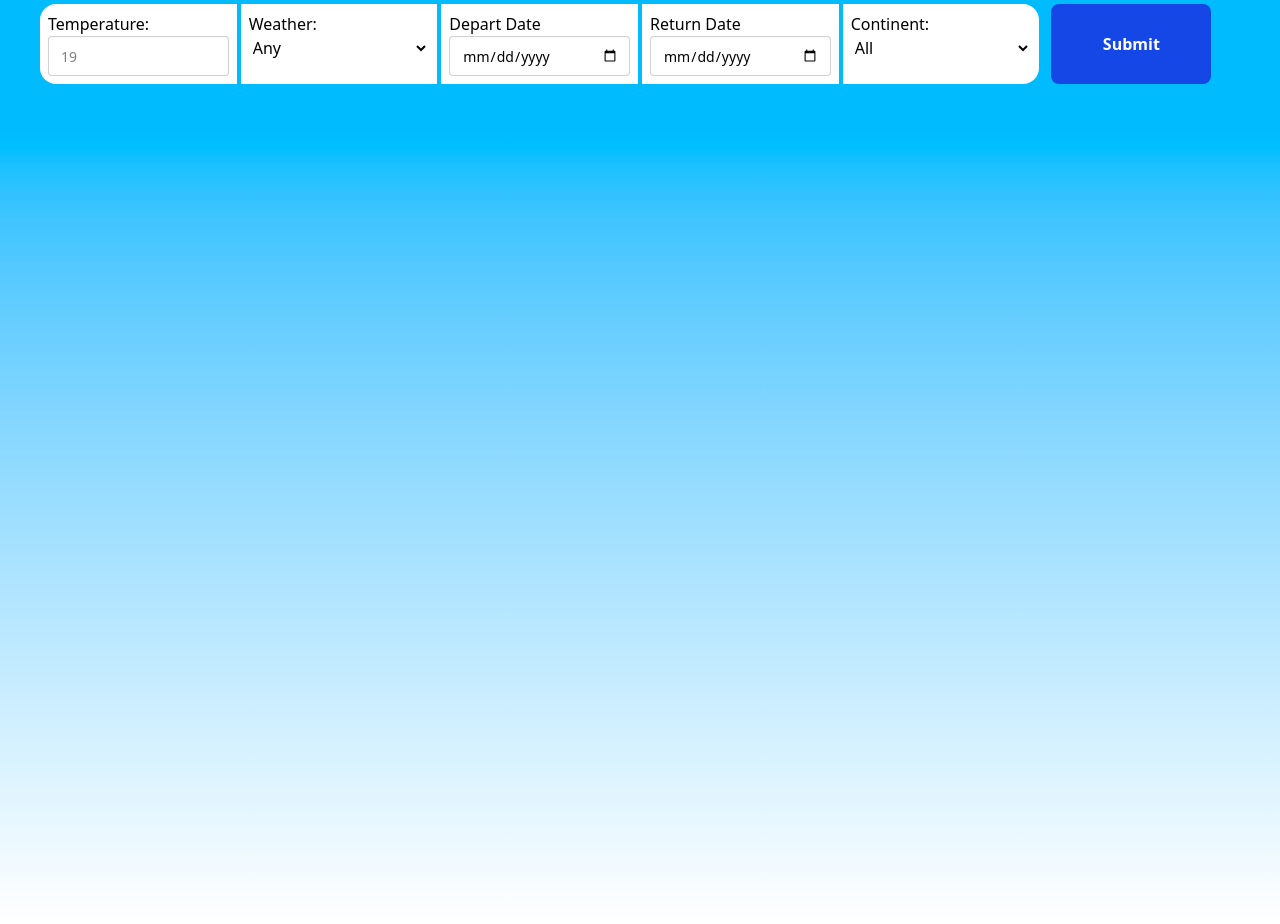
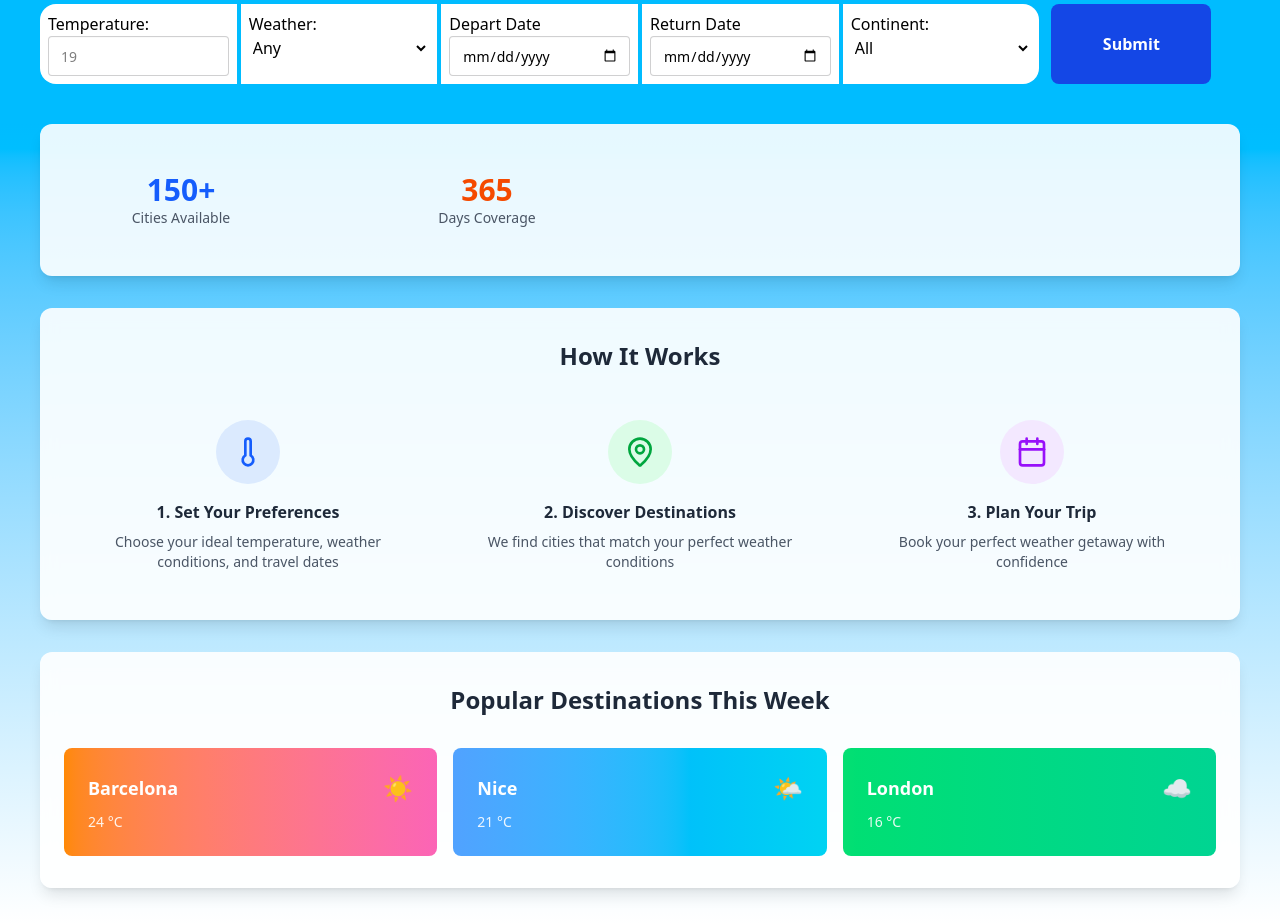
Before and after one commit to jibrillarbi/TraveLite, a React (Vite) app: page / in a window 1280 px wide. Shown: the part 200-1124 px from the top of the page. Built offline with nearby package versions, Linux system fonts and the light colour scheme.

Commit message:
Homepage aesthetic

```diff
--- a/src/pages/Homepage.jsx
+++ b/src/pages/Homepage.jsx
@@ -1,10 +1,80 @@
 import React from 'react'
 import Wrapper from '../components/Wrapper'
-import FormCard from '../components/FormCard'
+import { MapPin, Calendar, Thermometer, Cloud, Users, Star } from 'lucide-react'
+
 const Homepage = () => {
   return (
     <Wrapper>
+      <div className='bg-white/90 py-8 mx-4 md:mx-10 rounded-xl mb-8 shadow-lg'>
+        <div className='grid grid-cols-2 md:grid-cols-4 gap-6 text-center'>
+          <div className='p-4'>
+            <div className='text-3xl font-bold text-blue-600'>150+</div>
+            <div className='text-sm text-gray-600'>Cities Available</div>
+          </div>
+          <div className='p-4'>
+            <div className='text-3xl font-bold text-orange-600'>365</div>
+            <div className='text-sm text-gray-600'>Days Coverage</div>
+          </div>
+        </div>
+      </div>
 
+      <div className='bg-white/90 backdrop-blur-sm py-8 mx-4 md:mx-10 rounded-xl mb-8 shadow-lg'>
+        <h3 className='text-2xl font-bold text-center text-gray-800 mb-8'>How It Works</h3>
+        <div className='grid grid-cols-1 md:grid-cols-3 gap-6 px-6'>
+          <div className='text-center p-4'>
+            <div className='bg-blue-100 text-blue-600 p-4 rounded-full w-16 h-16 flex items-center justify-center mx-auto mb-4'>
+              <Thermometer className='w-8 h-8' />
+            </div>
+            <h4 className='font-semibold text-gray-800 mb-2'>1. Set Your Preferences</h4>
+            <p className='text-sm text-gray-600'>Choose your ideal temperature, weather conditions, and travel dates</p>
+          </div>
+
+          <div className='text-center p-4'>
+            <div className='bg-green-100 text-green-600 p-4 rounded-full w-16 h-16 flex items-center justify-center mx-auto mb-4'>
+              <MapPin className='w-8 h-8' />
+            </div>
+            <h4 className='font-semibold text-gray-800 mb-2'>2. Discover Destinations</h4>
+            <p className='text-sm text-gray-600'>We find cities that match your perfect weather conditions</p>
+          </div>
+
+          <div className='text-center p-4'>
+            <div className='bg-purple-100 text-purple-600 p-4 rounded-full w-16 h-16 flex items-center justify-center mx-auto mb-4'>
+              <Calendar className='w-8 h-8' />
+            </div>
+            <h4 className='font-semibold text-gray-800 mb-2'>3. Plan Your Trip</h4>
+            <p className='text-sm text-gray-600'>Book your perfect weather getaway with confidence</p>
+          </div>
+        </div>
+      </div>
+
+      <div className='bg-white/90 backdrop-blur-sm py-8 mx-4 md:mx-10 rounded-xl mb-8 shadow-lg'>
+        <h3 className='text-2xl font-bold text-center text-gray-800 mb-8'>Popular Destinations This Week</h3>
+        <div className='grid grid-cols-1 md:grid-cols-3 gap-4 px-6'>
+          <div className='bg-gradient-to-r from-orange-400 to-pink-400 p-6 rounded-lg text-white'>
+            <div className='flex justify-between items-center mb-2'>
+              <h4 className='font-bold text-lg'>Barcelona</h4>
+              <span className='text-2xl'>☀️</span>
+            </div>
+            <p className='text-sm opacity-90'>24 °C</p>
+          </div>
+
+          <div className='bg-gradient-to-r from-blue-400 to-cyan-400 p-6 rounded-lg text-white'>
+            <div className='flex justify-between items-center mb-2'>
+              <h4 className='font-bold text-lg'>Nice</h4>
+              <span className='text-2xl'>🌤️</span>
+            </div>
+            <p className='text-sm opacity-90'>21 °C</p>
+          </div>
+
+          <div className='bg-gradient-to-r from-green-400 to-emerald-400 p-6 rounded-lg text-white'>
+            <div className='flex justify-between items-center mb-2'>
+              <h4 className='font-bold text-lg'>London</h4>
+              <span className='text-2xl'>☁️</span>
+            </div>
+            <p className='text-sm opacity-90'>16 °C</p>
+          </div>
+        </div>
+      </div>
     </Wrapper>
   )
 }
```
